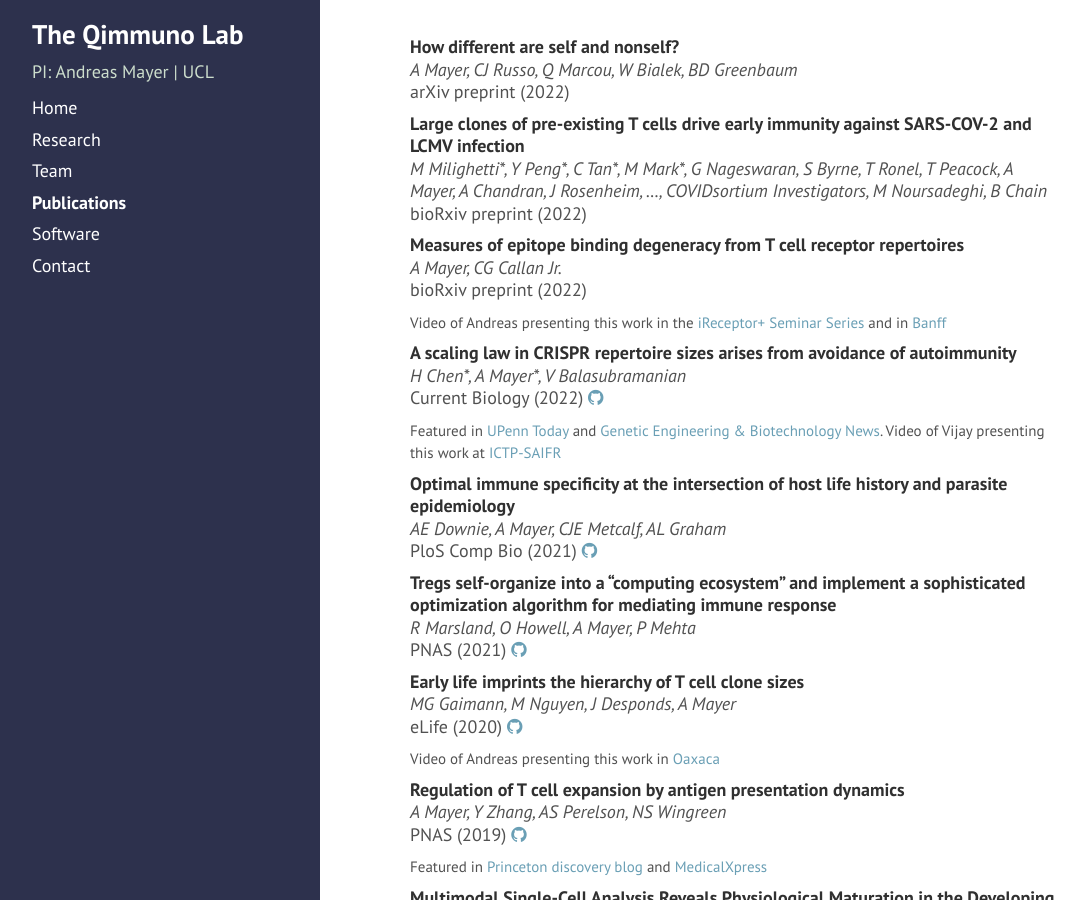
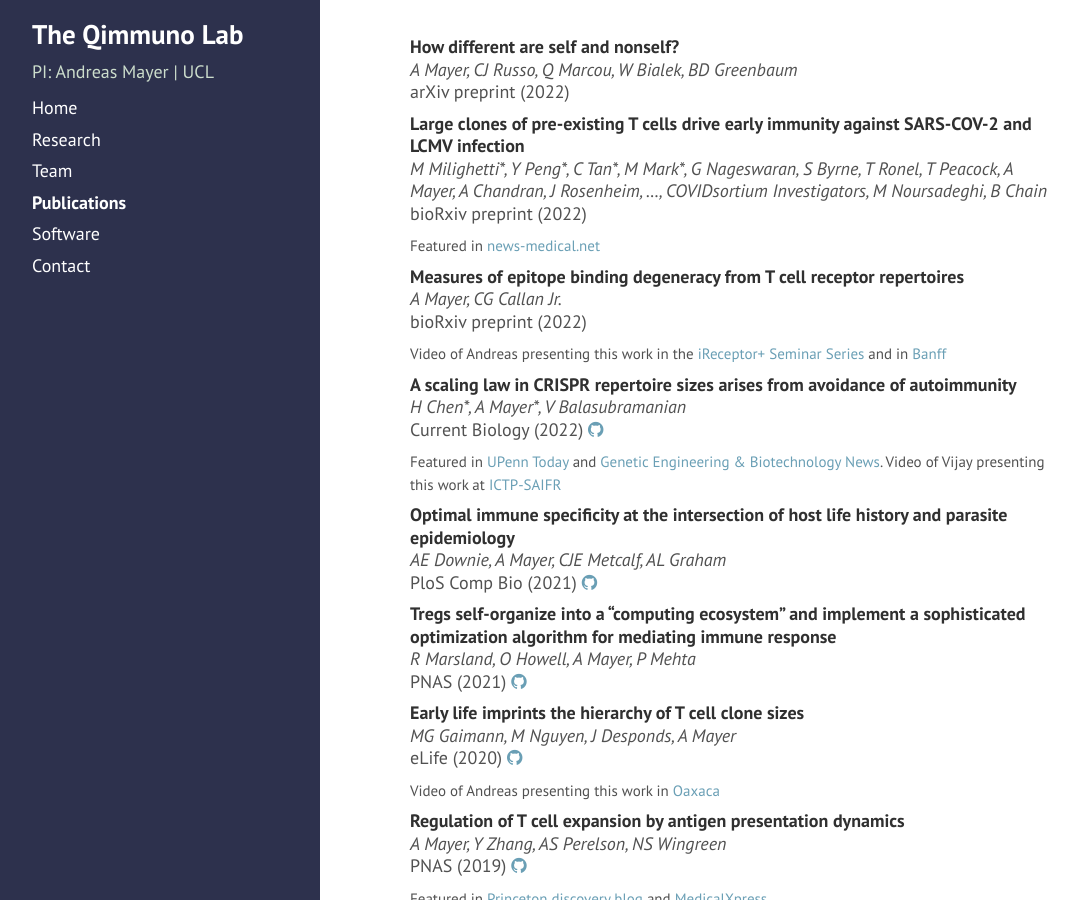
Before and after one commit to andim/andim.github.io, a Jekyll site: the page built from publications.md, in a window 1280 px wide and 900 px high. Shown: the whole window, without its empty margins (4-1089 px from the left). Built offline with Jekyll 4.4.1, drawn with Linux system fonts in a browser that asks for light colours; nearby versions of some CDN libraries; a style sheet for code colours, icons or effects is not loaded.

Commit message:
added article link for covidsortium study

```diff
--- a/_data/publist.yml
+++ b/_data/publist.yml
@@ -11,6 +11,7 @@
   year: 2022
   links:
       doi: https://doi.org/10.1101/2022.11.08.515436
+  media: Featured in [news-medical.net](https://www.news-medical.net/news/20221114/Study-suggests-the-rapid-expansion-of-naive-T-cells-can-provide-a-fast-and-effective-immune-response-to-SARS-CoV-2-and-other-viral-infections.aspx)
 
 - authors: A Mayer, CG Callan Jr.
   title: Measures of epitope binding degeneracy from T cell receptor repertoires
```
